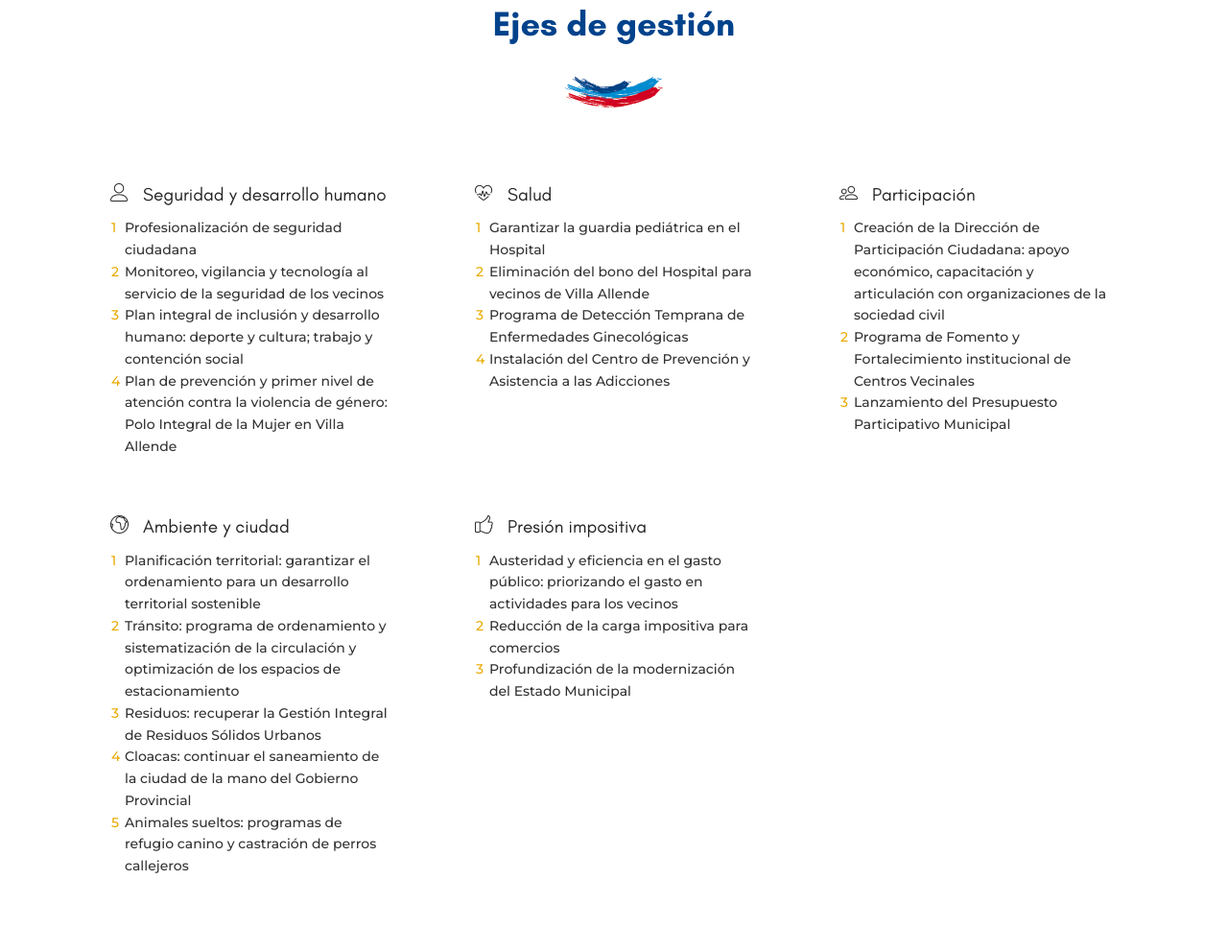
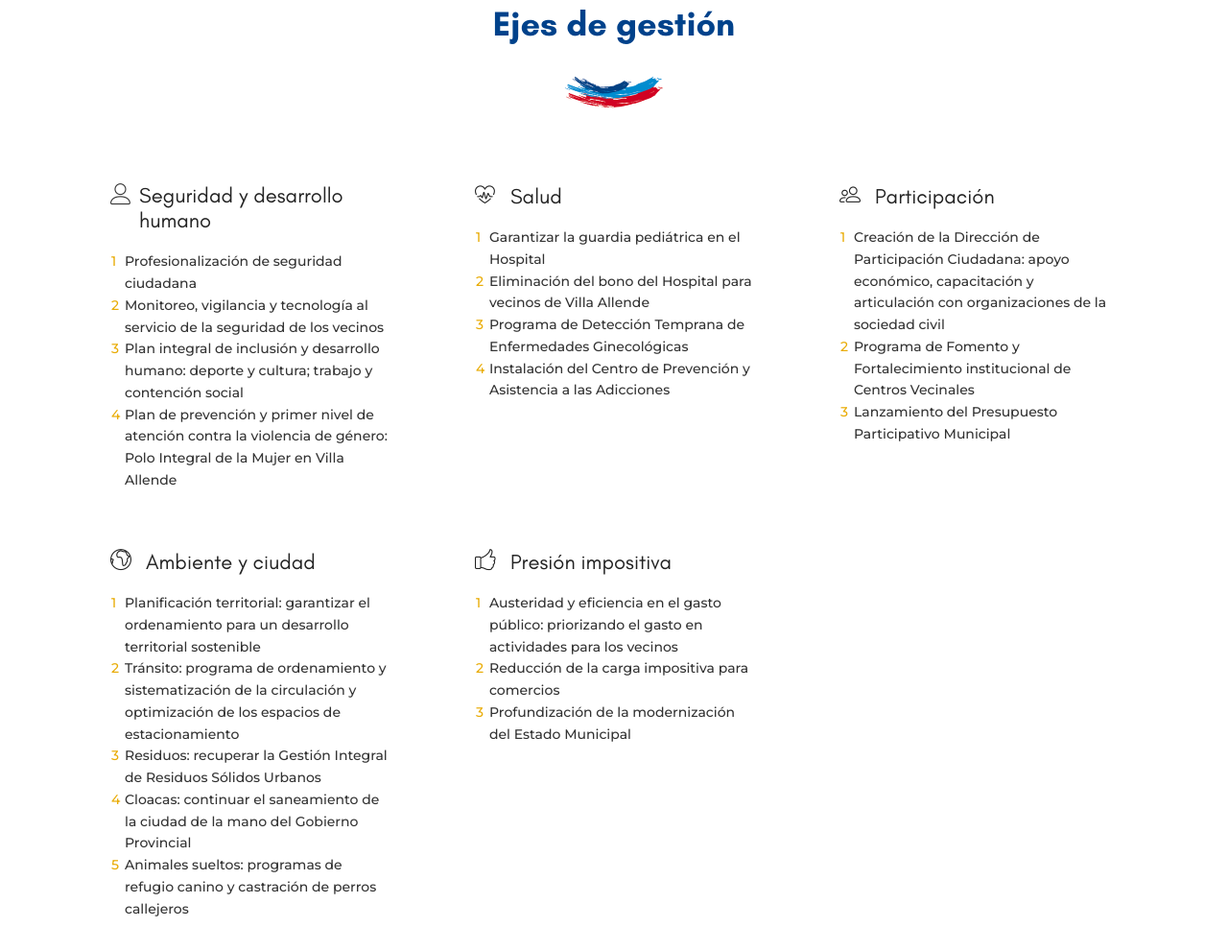
Before and after one commit to chimpadigital/landing-hector, a plain HTML site: page index.html in a window 1280 px wide. Shown: the part 986-1977 px from the top of the page at 96% size. Drawn offline with nearby package versions, Linux system fonts and the light colour scheme; some packages are replaced by stand-ins of ours.

Commit message:
aumento tamaño iconos

```diff
--- a/css/main.css
+++ b/css/main.css
@@ -2640,7 +2640,7 @@ body.mobile-nav-active #mobile-nav-toggle {
   cursor: pointer;box-shadow: -5.142px 7.142px 20px 0px rgba(157, 157, 157, 0.3);
 }
 
-.single-feature:hover h4, .single-feature:hover h3{
+.single-feature:hover h4, .single-feature:hover h3, .single-feature:hover .lnr{
   color: #da072d;
 }
 
@@ -2657,8 +2657,8 @@ body.mobile-nav-active #mobile-nav-toggle {
   margin-right: 15px;
 }
 
-.single-feature h3{font-size: 19px;margin-bottom: 12px;}
-
+.single-feature h3{font-size: 22px;margin-bottom: 18px;}
+.single-feature .lnr {font-size: 22px;}
 .review-area {
   background-color: #f9f9ff;
 }
--- a/index.html
+++ b/index.html
@@ -76,7 +76,8 @@
 					<div class="row">
 						<div class="col-lg-4 col-md-6">
 							<div class="single-feature">
-								<h3><span class="lnr lnr-user"></span>Seguridad y desarrollo humano</h3>
+								<span class="float-left lnr lnr-user mb-2 mr-2"></span>
+								<h3>Seguridad y desarrollo humano</h3>
 								<ol>
 									<li>Profesionalización de seguridad ciudadana</li>
 									<li>Monitoreo, vigilancia y tecnología al servicio de la seguridad de los vecinos</li>
```
